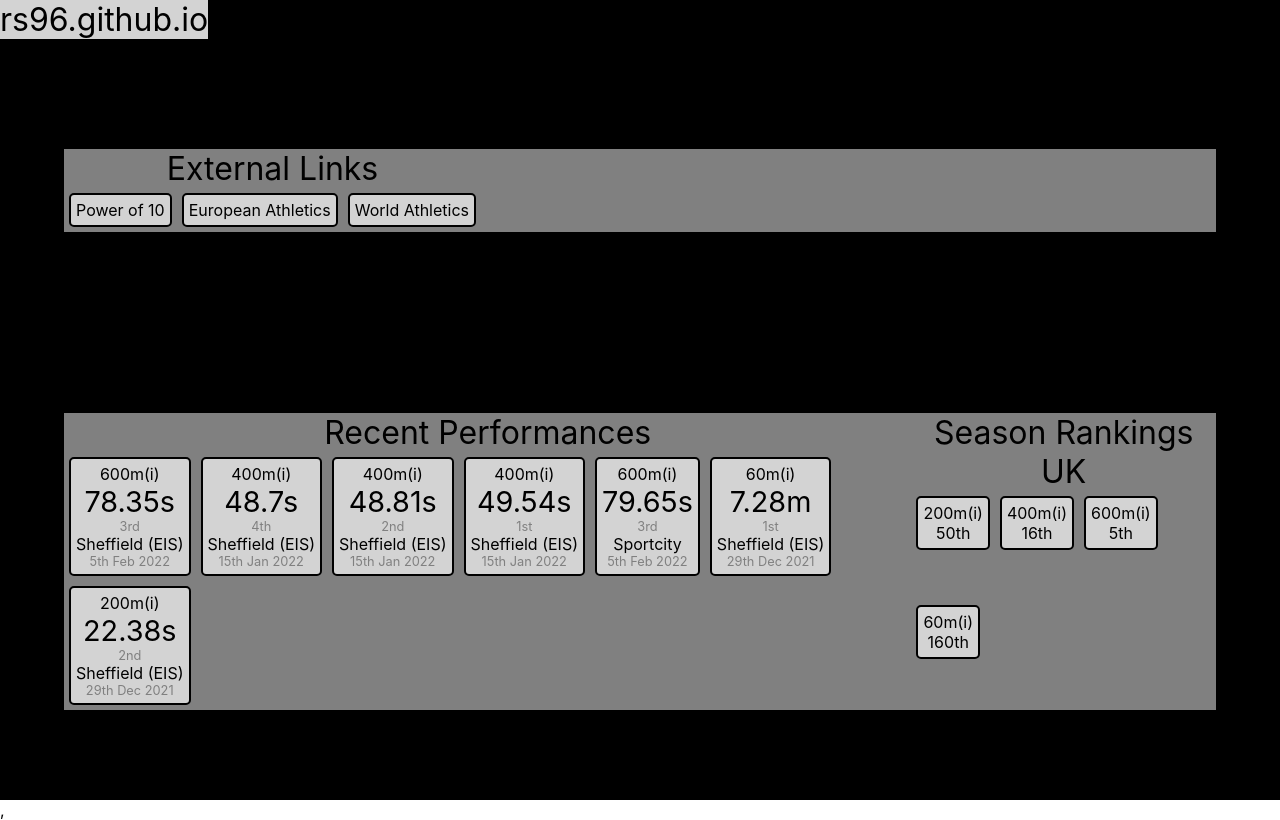
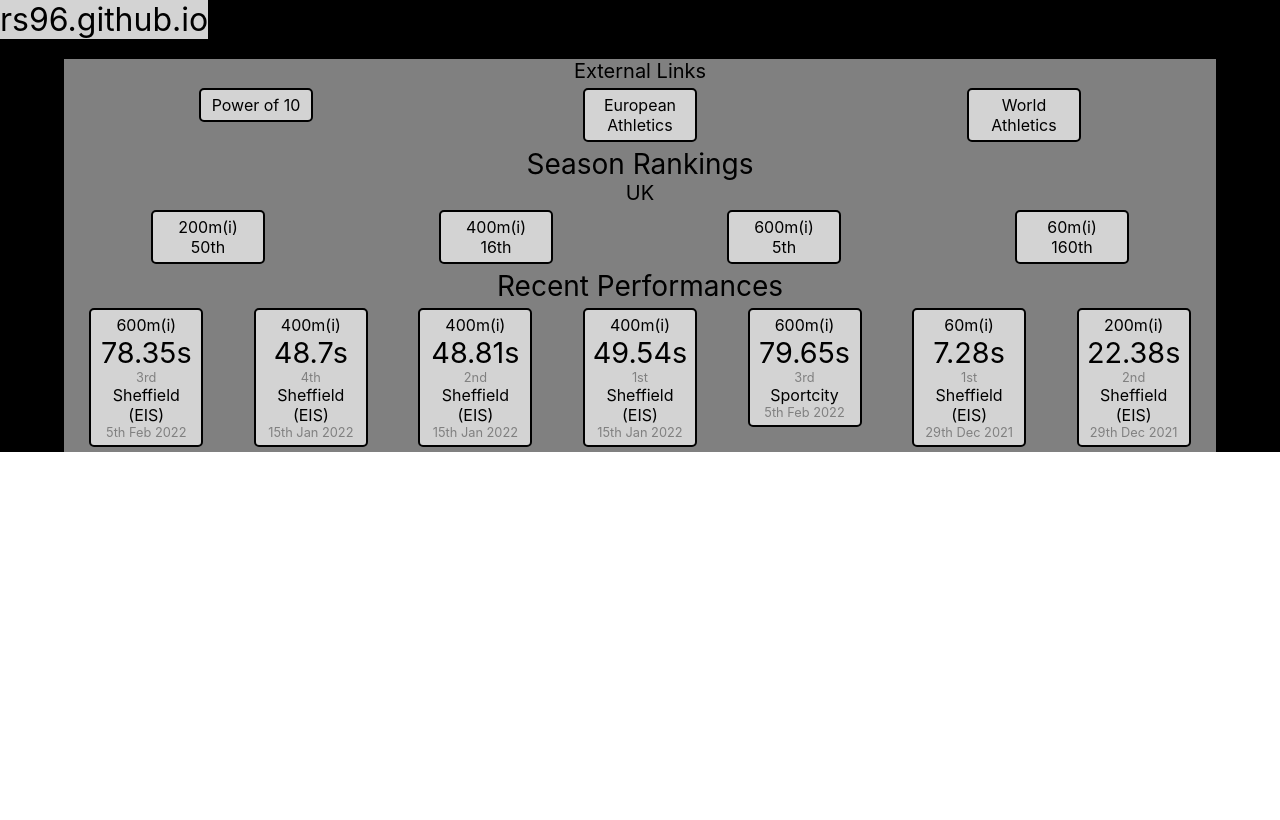
Before and after one commit to rs96/rs96.github.io, a React (Create React App) app: page / in a window 1280 px wide. Built offline with nearby package versions, Linux system fonts and the light colour scheme.

Commit message:
a few formatting tweaks

```diff
--- a/src/components/App/App.css
+++ b/src/components/App/App.css
@@ -1,9 +1,3 @@
-html,
-#root,
-.app {
-    height: 100%;
-}
-
 .app {
     text-align: center;
     display: flex;
@@ -16,6 +10,7 @@ html,
 
 .info-boards {
     display: flex;
+    flex-direction: column;
     margin: auto;
     width: 90%;
     justify-content: stretch;
@@ -33,17 +28,24 @@ html,
     display: flex;
     flex-wrap: wrap;
     flex-grow: 1;
+    align-items: flex-start;
+    justify-content: space-around;
+}
+
+.board-heading {
+    font: bold;
+    font-size: 1.75em;
+}
+
+.board-sub-heading {
+    font: bold;
+    font-size: 1.25em;
 }
 
 .heading {
     font: bold;
     font-size: 2em;
     background-color: lightgrey;
-}
-
-.board-heading {
-    font: bold;
-    font-size: 2em;
 }
 
 .card {
@@ -54,7 +56,7 @@ html,
     background-color: lightgrey;
     margin: 5px;
     padding: 5px;
-    max-width: 150px;
+    width: 100px;
     transition: all 0.1s ease-in-out;
 }
 
--- a/src/components/App/App.tsx
+++ b/src/components/App/App.tsx
@@ -20,8 +20,8 @@ const App = () => {
                 <LinkBoard />
             </div>
             <div className="info-boards">
+                <RankingsBoard />
                 <PerformancesBoard />
-                <RankingsBoard />
             </div>
         </div>
     );
--- a/src/components/LinkBoard/LinkBoard.tsx
+++ b/src/components/LinkBoard/LinkBoard.tsx
@@ -3,7 +3,7 @@ import LinkCard from "./LinkCard";
 const LinkBoard = () => {
     return (
         <div className="link-board board">
-            <div className="board-heading">External Links </div>
+            <div className="board-sub-heading">External Links </div>
             <div className="board-contents">
                 <LinkCard
                     name="Power of 10"
--- a/src/components/RankingsBoard/RankingsBoard.tsx
+++ b/src/components/RankingsBoard/RankingsBoard.tsx
@@ -7,7 +7,7 @@ const RankingsBoard = () => {
     return (
         <div className="rankings-board board">
             <div className="board-heading">Season Rankings</div>
-            <div className="board-heading">UK</div>
+            <div className="board-sub-heading">UK</div>
             <div className="board-contents">
                 {rankings.map((ranking, index) => (
                     <div key={index}>
--- a/src/constants.ts
+++ b/src/constants.ts
@@ -20,6 +20,7 @@ export const monthMap: { [key: number]: string } = {
 };
 
 export const timedEvents = [
+    "60m(i)",
     "100m",
     "200m(i)",
     "200m",
--- a/src/index.tsx
+++ b/src/index.tsx
@@ -12,7 +12,6 @@ ReactDOM.render(
         <React.StrictMode>
             <App />
         </React.StrictMode>
-        ,
     </Provider>,
     document.getElementById("root")
 );
```
